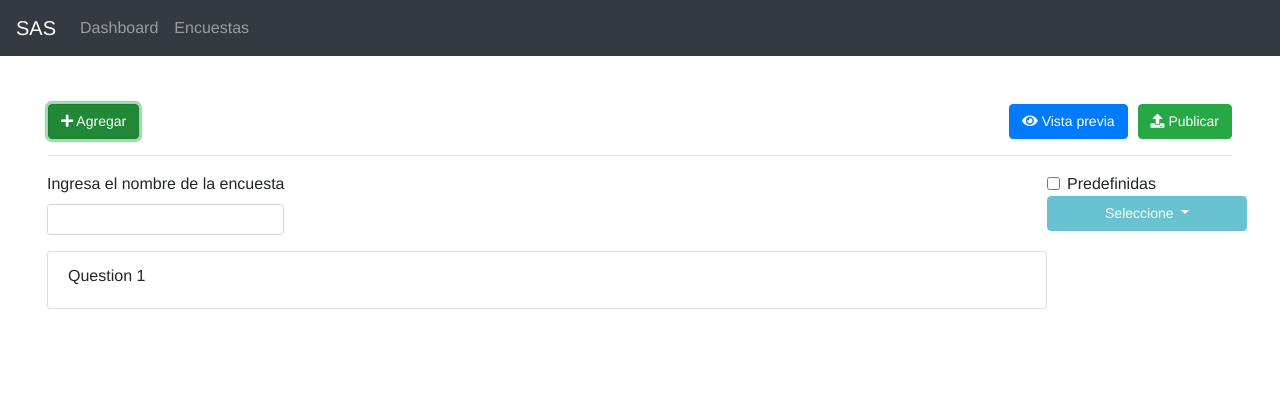
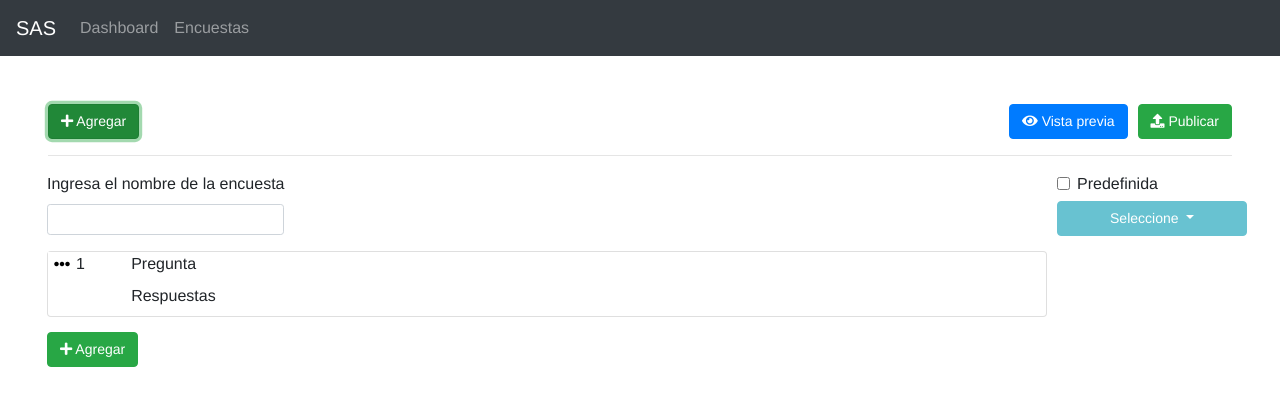
Before and after one commit to thinkmuch/OpenSourceApps, an Angular app in the folder Angular/SurveyAdministrationSystem/: page /encuesta/nueva in a window 1280 px wide. Both pictures are taken after a click on the button "Agregar". Shown: the top 406 px of the page. Built offline with nearby package versions, Linux system fonts and the light colour scheme.

Commit message:
Se respalda proyecto

```diff
--- a/Angular/SurveyAdministrationSystem/src/app/pages/surveys/menusummarysurvey/menusummarysurvey.component.html
+++ b/Angular/SurveyAdministrationSystem/src/app/pages/surveys/menusummarysurvey/menusummarysurvey.component.html
@@ -13,5 +13,5 @@
 <div class="btn-group dropleft" *ngIf="!surveyInput.owner">
   <button type="button" style="border: 0; background-color: #fff;">
     <i class="fas fa-minus text-secondary"></i>
-</button>
+  </button>
 </div>
--- a/Angular/SurveyAdministrationSystem/src/app/pages/surveys/newsurvey/neweditsurvey/neweditsurvey.component.css
+++ b/Angular/SurveyAdministrationSystem/src/app/pages/surveys/newsurvey/neweditsurvey/neweditsurvey.component.css
@@ -0,0 +1,3 @@
+#btnAddQuestion {
+    margin-top: 15px;;
+}
--- a/Angular/SurveyAdministrationSystem/src/app/pages/surveys/newsurvey/neweditsurvey/neweditsurvey.component.html
+++ b/Angular/SurveyAdministrationSystem/src/app/pages/surveys/newsurvey/neweditsurvey/neweditsurvey.component.html
@@ -10,15 +10,25 @@
     </div>
     <div class="row">
       <div class="list-group w-100">
-        <a class="list-group-item list-group-item-action"
+        <a class="list-group-item list-group-item-action p-0 animated fadeIn faster"
         *ngFor="let question of questions; let i = index;">
           <app-question
           [indexInput] = "i + 1"></app-question>
         </a>
       </div>
     </div>
+    <div class="row">
+      <button
+      *ngIf="questions.length > 0"
+      id="btnAddQuestion"
+      class="btn btn-success fz-14px mr-10px"
+      (click) = "addQuestion()">
+      <i class="fas fa-plus"></i>
+      Agregar
+    </button>
+    </div>
   </div>
-  <div class="col-md-2 vh-100">
+  <div class="col-md-2">
     <app-optionsperquestion></app-optionsperquestion>
   </div>
 </div>
--- a/Angular/SurveyAdministrationSystem/src/app/pages/surveys/newsurvey/neweditsurvey/neweditsurvey.component.ts
+++ b/Angular/SurveyAdministrationSystem/src/app/pages/surveys/newsurvey/neweditsurvey/neweditsurvey.component.ts
@@ -21,4 +21,8 @@ export class NewEditSurveyComponent implements OnInit {
   ngOnInit() {
     this.questions = this._questionServices.getQuestions();
   }
+
+  addQuestion() {
+    this._questionServices.addQuestion();
+  }
 }
--- a/Angular/SurveyAdministrationSystem/src/app/pages/surveys/newsurvey/optionsperquestion/optionsperquestion.component.css
+++ b/Angular/SurveyAdministrationSystem/src/app/pages/surveys/newsurvey/optionsperquestion/optionsperquestion.component.css
@@ -1,3 +1,13 @@
 .dg {
     display: grid;
 }
+
+#formCheckPredefined {
+    margin-bottom: 5px;
+}
+
+.sticky {
+    top: 0;
+    position: sticky;
+    margin-left: 10px;
+}
--- a/Angular/SurveyAdministrationSystem/src/app/pages/surveys/newsurvey/optionsperquestion/optionsperquestion.component.html
+++ b/Angular/SurveyAdministrationSystem/src/app/pages/surveys/newsurvey/optionsperquestion/optionsperquestion.component.html
@@ -1,5 +1,6 @@
+<div class="sticky">
   <div class="row">
-  <div class="form-check">
+    <div class="form-check" id="formCheckPredefined">
       <input
       #predefinedCheck
       class="form-check-input pointer"
@@ -7,7 +8,7 @@
       id="predefinedCheck"
       (change)="onChangeCheckPredefined(predefinedCheck.checked)">
       <label class="form-check-label" for="predefinedCheck">
-      Predefinidas
+        Predefinida
       </label>
     </div>
   </div>
@@ -29,3 +30,4 @@
       </div>
     </div>
   </div>
+</div>
--- a/Angular/SurveyAdministrationSystem/src/app/pages/surveys/newsurvey/question/question.component.css
+++ b/Angular/SurveyAdministrationSystem/src/app/pages/surveys/newsurvey/question/question.component.css
@@ -0,0 +1,3 @@
+.pd-7 {
+    padding: 7px;
+}
--- a/Angular/SurveyAdministrationSystem/src/app/pages/surveys/newsurvey/question/question.component.html
+++ b/Angular/SurveyAdministrationSystem/src/app/pages/surveys/newsurvey/question/question.component.html
@@ -1 +1,25 @@
-<label>Question {{indexInput}}</label>
+<div class="container pointer">
+    <div class="row">
+        <div class="col-1 pl-0">
+            <div class="btn-group dropleft">
+                <button type="button" data-toggle="dropdown" aria-haspopup="true" aria-expanded="false" style="border: 0; background-color: #fff;">
+                    <i class="fas fa-ellipsis-h"></i>
+                </button>
+                <div class="dropdown-menu animated fadeIn faster">
+                    <a class="dropdown-item"><i class="fas fa-chevron-up"></i>  Subir</a>
+                    <a class="dropdown-item"><i class="fas fa-chevron-down"></i>  Bajar</a>
+                    <a class="dropdown-item" (click)="remove(indexInput)"><i class="far fa-trash-alt red"></i>  Eliminar</a>
+                </div>
+            </div>
+            <label>{{indexInput}}</label>
+        </div>
+        <div class="col-11">
+            <div class="row">
+                <label>Pregunta</label>
+            </div>
+            <div class="row">
+                <label>Respuestas</label>
+            </div>
+        </div>
+    </div>
+</div>
--- a/Angular/SurveyAdministrationSystem/src/app/pages/surveys/newsurvey/question/question.component.ts
+++ b/Angular/SurveyAdministrationSystem/src/app/pages/surveys/newsurvey/question/question.component.ts
@@ -1,4 +1,5 @@
 import { Component, OnInit, Input } from '@angular/core';
+import { QuestionServices } from 'src/app/services/QuestionServices';
 
 @Component({
   selector: 'app-question',
@@ -8,10 +9,17 @@ import { Component, OnInit, Input } from '@angular/core';
 export class QuestionComponent implements OnInit {
 
   @Input() indexInput: number;
+  selected: boolean;
 
-  constructor() { }
+  constructor(
+    private _questionServices: QuestionServices
+  ) { }
 
   ngOnInit() {
   }
 
+  remove(idQuestion: number) {
+    this._questionServices.removeQuestion(idQuestion);
+  }
+
 }
--- a/Angular/SurveyAdministrationSystem/src/app/services/QuestionServices.ts
+++ b/Angular/SurveyAdministrationSystem/src/app/services/QuestionServices.ts
@@ -19,8 +19,11 @@ export class QuestionServices
     }
 
     addQuestion() {
-
         let question = new Question();
         this.questions.push(question);
     }
+
+    removeQuestion(idQuestion: number) {
+        this.questions.splice(idQuestion - 1, 1);
+    }
 }
--- a/Angular/SurveyAdministrationSystem/src/styles.css
+++ b/Angular/SurveyAdministrationSystem/src/styles.css
@@ -70,3 +70,7 @@ body {
 .pl-14px {
     padding-left: 14px;
 }
+
+.c-delete {
+    color: #F76704;
+}
```
Lines whose indentation alone changed are shown as unchanged.
